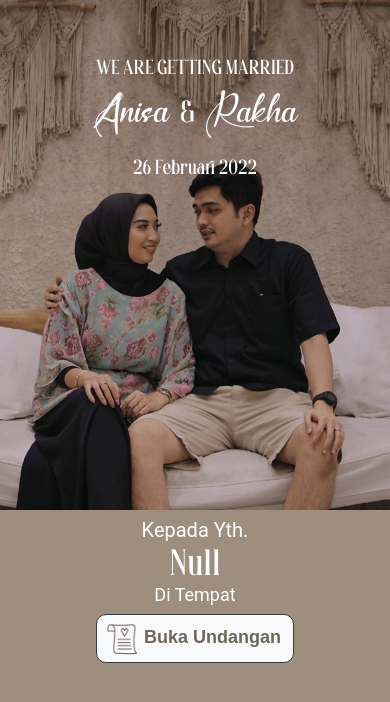
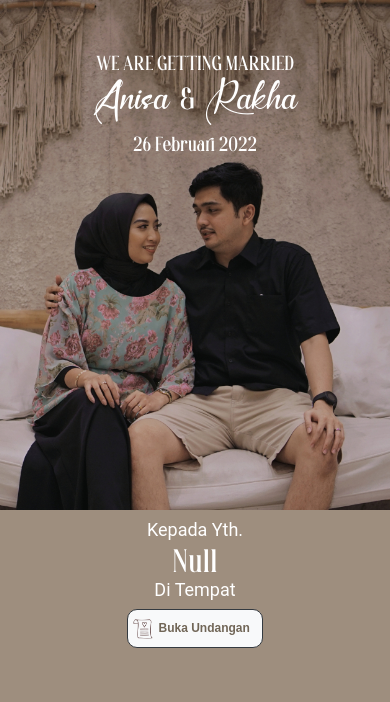
Before and after one commit to anisarakhawin/anisarakhawin.github.io, a plain HTML site: page index.html in a window 390 px wide. Drawn offline with Linux system fonts and the light colour scheme; a web font is replaced by a local one.

Commit message:
adjust main page

```diff
--- a/styles/main.css
+++ b/styles/main.css
@@ -1325,6 +1325,28 @@ header p {
     .all-message {
         height: 300px;
     }
+
+    .section-invitation .section-invitation-button .btn-invitation {
+        font-size: 12px;
+    }
+
+    .section-invitation .icon-invitation {
+        width: 35px;
+        height: 35px;
+        margin: -5px -5px -5px -15px;
+    }
+
+    .section-invitation .section-invitation-title h6 {
+        font-size: 18px;;
+    }
+
+    .section-invitation .section-invitation-title h3 {
+        font-size: 32px;
+    }
+
+    .section-invitation .section-invitation-title p {
+        font-size: 18px;
+    }
 }
 
 @media only screen and (max-width: 535px) {
@@ -1335,22 +1357,22 @@ header p {
 
     .section-header .section-header-title h6 {
         font-size: 20px;
-        line-height: 18px;
+        line-height: 10px;
     }
 
     .section-header .section-header-title h4 {
         font-size: 30px;
-        line-height: 18px;
+        line-height: 8px;
     }
 
     .section-header .section-header-title .and-symbol {
         font-size: 30px;
-        line-height: 18px;
+        line-height: 8px;
     }
 
     .section-header .section-header-title h5 {
         font-size: 20px;
-        line-height: 18px;
+        line-height: 8px;
     }
 
     .section-gift-thanks .section-gift-thanks-message h5 {
@@ -1588,12 +1610,12 @@ header p {
         display: none;
     }
 
-    .section-wedding-info-button .btn-live-streaming {
-        margin-top: 0px;
-    }
-
     .section-wedding-info-button .icon-streaming {
         display: none;
+    }
+
+    .section-wedding-info-button a {
+        font-size: 9px;
     }
 }
 
```
